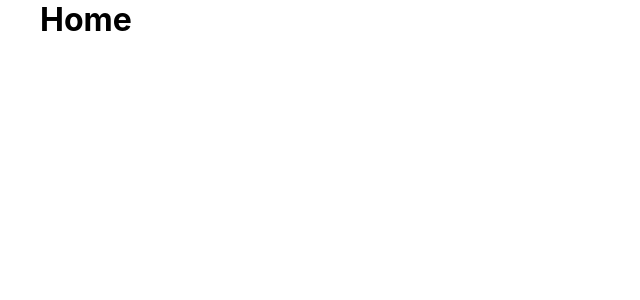
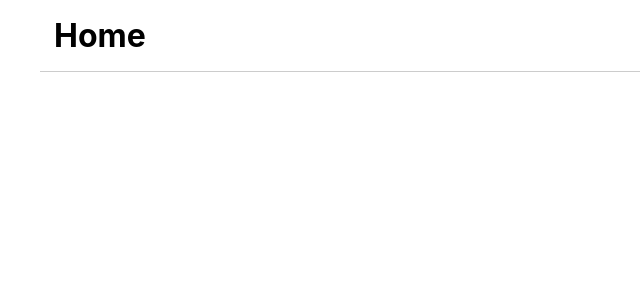
Before and after one commit to SskYwaLkeR/twitter-clone, a React (Create React App) app: page / in a window 1280 px wide. Shown: the top 300 px of the page, without its empty margins (0-640 px from the left). Built offline with nearby package versions, Linux system fonts and the light colour scheme.

Commit message:
styled header

```diff
--- a/src/Components/Header/Header.component.jsx
+++ b/src/Components/Header/Header.component.jsx
@@ -1,3 +1,5 @@
+import './header.styles.scss'
+
 function Header() {
     return (
         <div className="header-wrapper">
--- /dev/null
+++ b/src/Components/Header/header.styles.scss
@@ -0,0 +1,6 @@
+.header-wrapper {
+    padding: 2vmin 0.875rem;
+    border-bottom: solid 1px #cccccc;
+    width: 100%;
+    position: fixed;
+}
```
